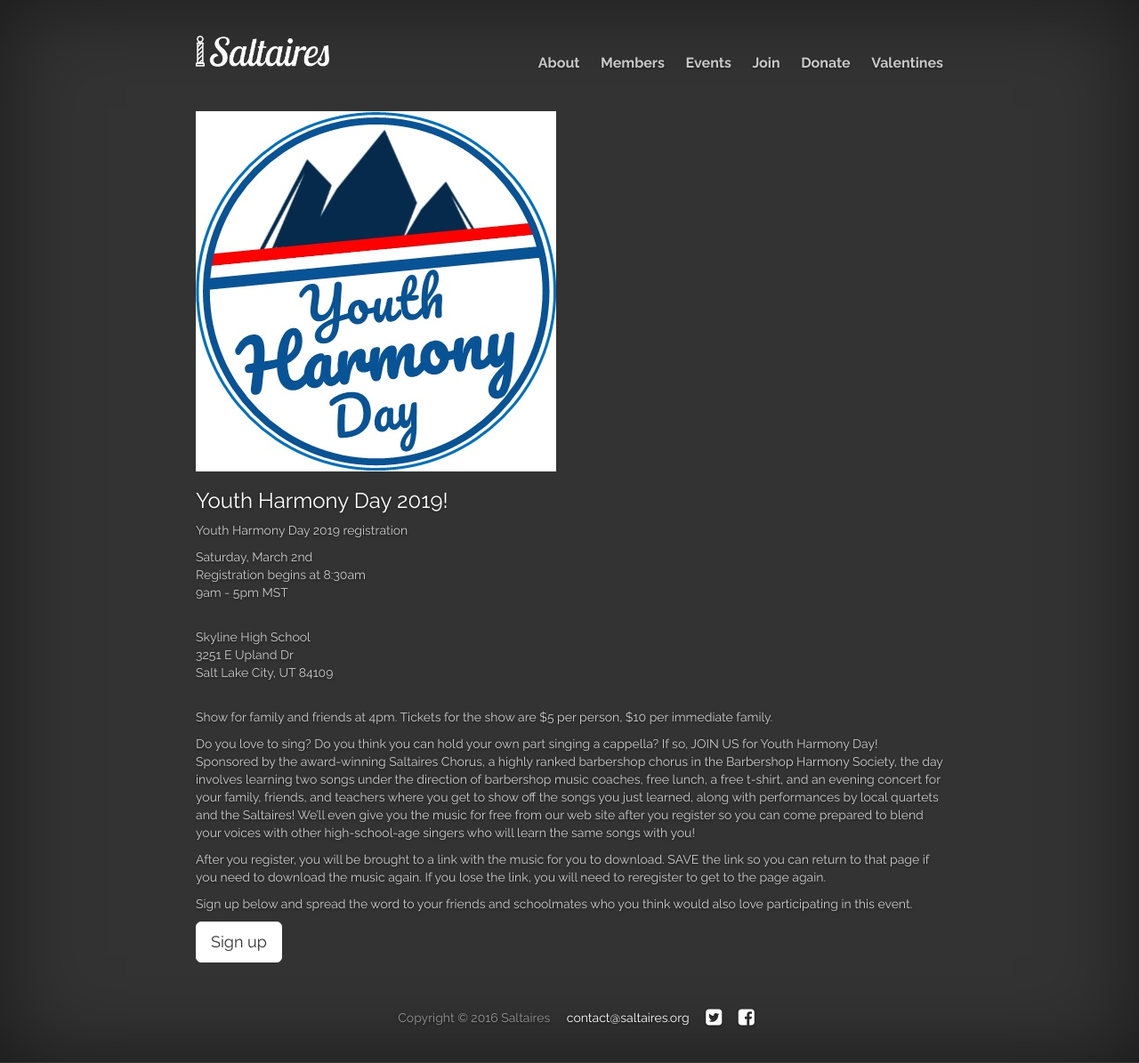
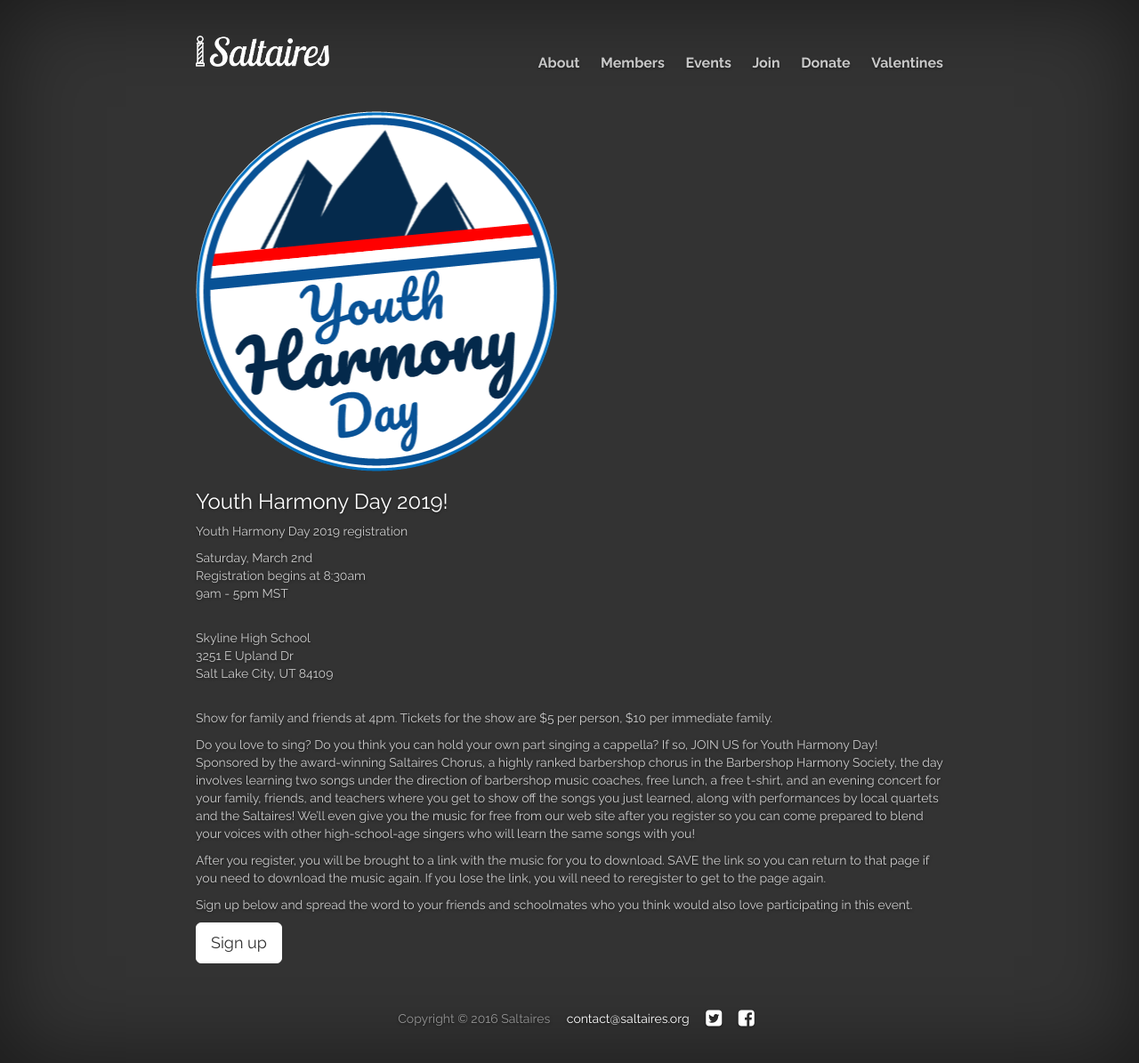
Before and after one commit to cayblood/saltaires, a Jekyll site: the page built from jekyll-site/youth-harmony-day.md, in a window 1280 px wide. Shown: the whole page at 89% size. Built offline with Jekyll 4.4.1, drawn with Linux system fonts in a browser that asks for light colours; nearby versions of some CDN libraries; library files that are not in the unit come from our copies.

Commit message:
update youth harmony logo

```diff
--- a/jekyll-site/youth-harmony-day.md
+++ b/jekyll-site/youth-harmony-day.md
@@ -4,7 +4,7 @@
 permalink: /youth-harmony-day/
 ---
 
-![Youth Harmony Day 2019](/images/youth-harmony-logo.jpg)
+![Youth Harmony Day 2019](/images/youth-harmony-logo.png)
 
 ### Youth Harmony Day 2019!
 
```
Also changed, not shown: jekyll-site/images/youth-harmony-logo.jpg (deleted), jekyll-site/images/youth-harmony-logo.png (added).
